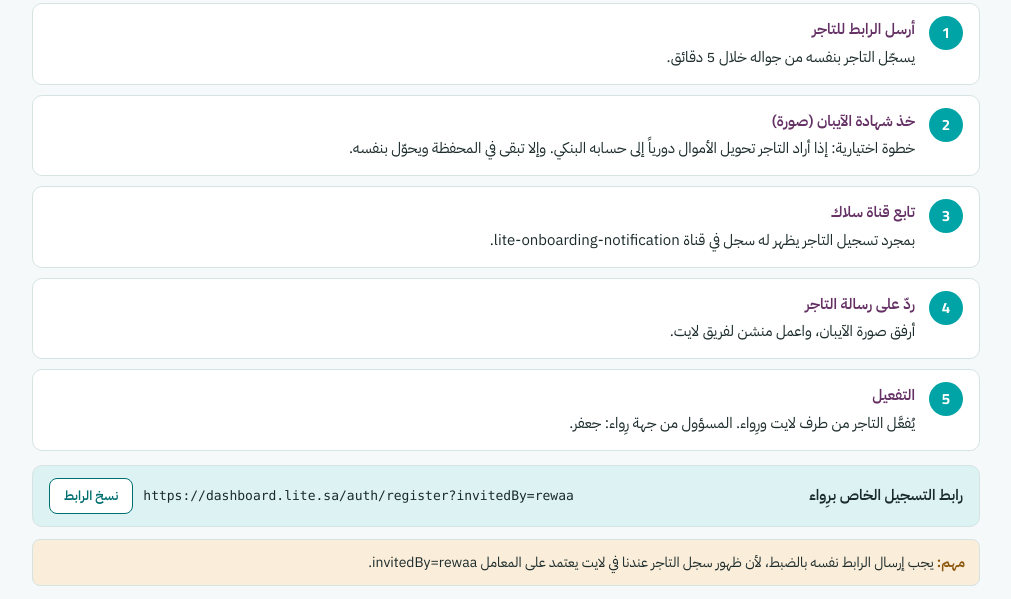
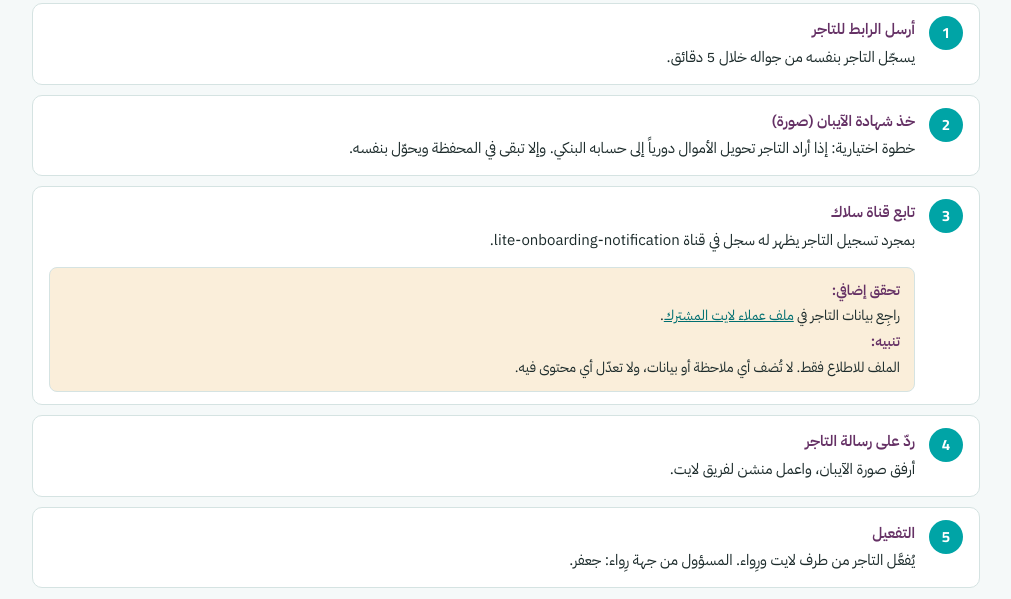
Before and after one commit to fyousef-2023/RewaaLite, a plain HTML site: page index.html in a window 1280 px wide. Shown: the part 2656-3255 px from the top of the page, without its empty margins (134-1145 px from the left). Drawn offline with Linux system fonts and the light colour scheme.

Commit message:
Update index.html

```diff
--- a/index.html
+++ b/index.html
@@ -285,7 +285,7 @@ footer{border-top:1px solid var(--line);padding-block:18px 26px;color:var(--mute
   <ol class="steps">
     <li><div><b>أرسل الرابط للتاجر</b>يسجّل التاجر بنفسه من جواله خلال 5 دقائق.</div></li>
     <li><div><b>خذ شهادة الآيبان (صورة)</b>خطوة اختيارية: إذا أراد التاجر تحويل الأموال دورياً إلى حسابه البنكي. وإلا تبقى في المحفظة ويحوّل بنفسه.</div></li>
-    <li><div><b>تابع قناة سلاك</b>بمجرد تسجيل التاجر يظهر له سجل في قناة <span class="ltr">lite-onboarding-notification</span>.</div></li>
+    <li><div><b>تابع قناة سلاك</b>بمجرد تسجيل التاجر يظهر له سجل في قناة <span class="ltr">lite-onboarding-notification</span>.<div class="note"><b>تحقق إضافي:</b> راجِع بيانات التاجر في <a href="https://docs.google.com/spreadsheets/d/1cNduoRHo24BiBcnCgU8BNGvuXM2SDxBFFtWTmy1NhEk/edit" target="_blank" rel="noopener">ملف عملاء لايت المشترك</a>.<br><b>تنبيه:</b> الملف للاطلاع فقط. لا تُضف أي ملاحظة أو بيانات، ولا تعدّل أي محتوى فيه.</div></div></li>
     <li><div><b>ردّ على رسالة التاجر</b>أرفق صورة الآيبان، واعمل منشن لفريق لايت.</div></li>
     <li><div><b>التفعيل</b>يُفعَّل التاجر من طرف لايت ورِواء. المسؤول من جهة رِواء: جعفر.</div></li>
   </ol>
```
